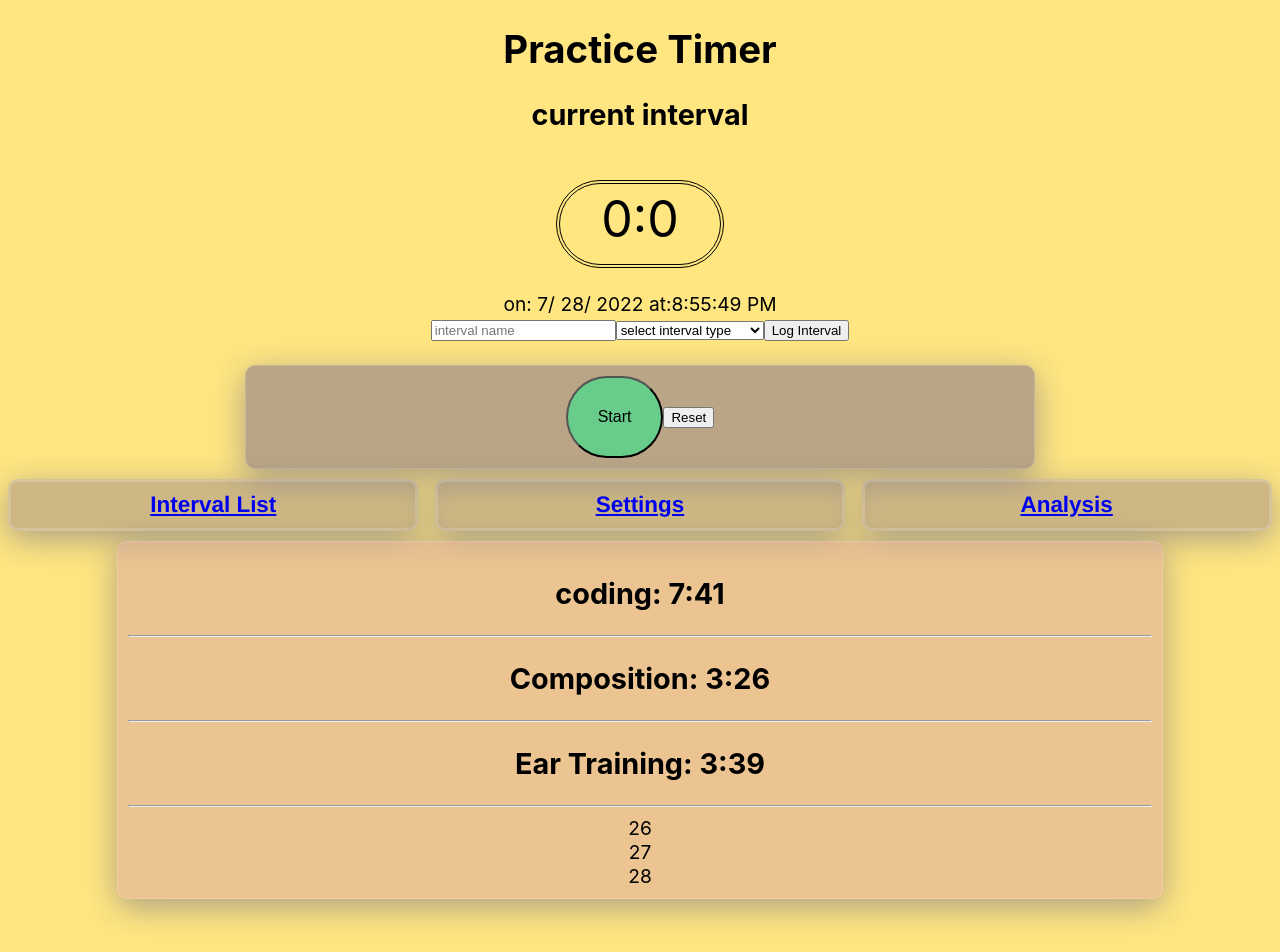
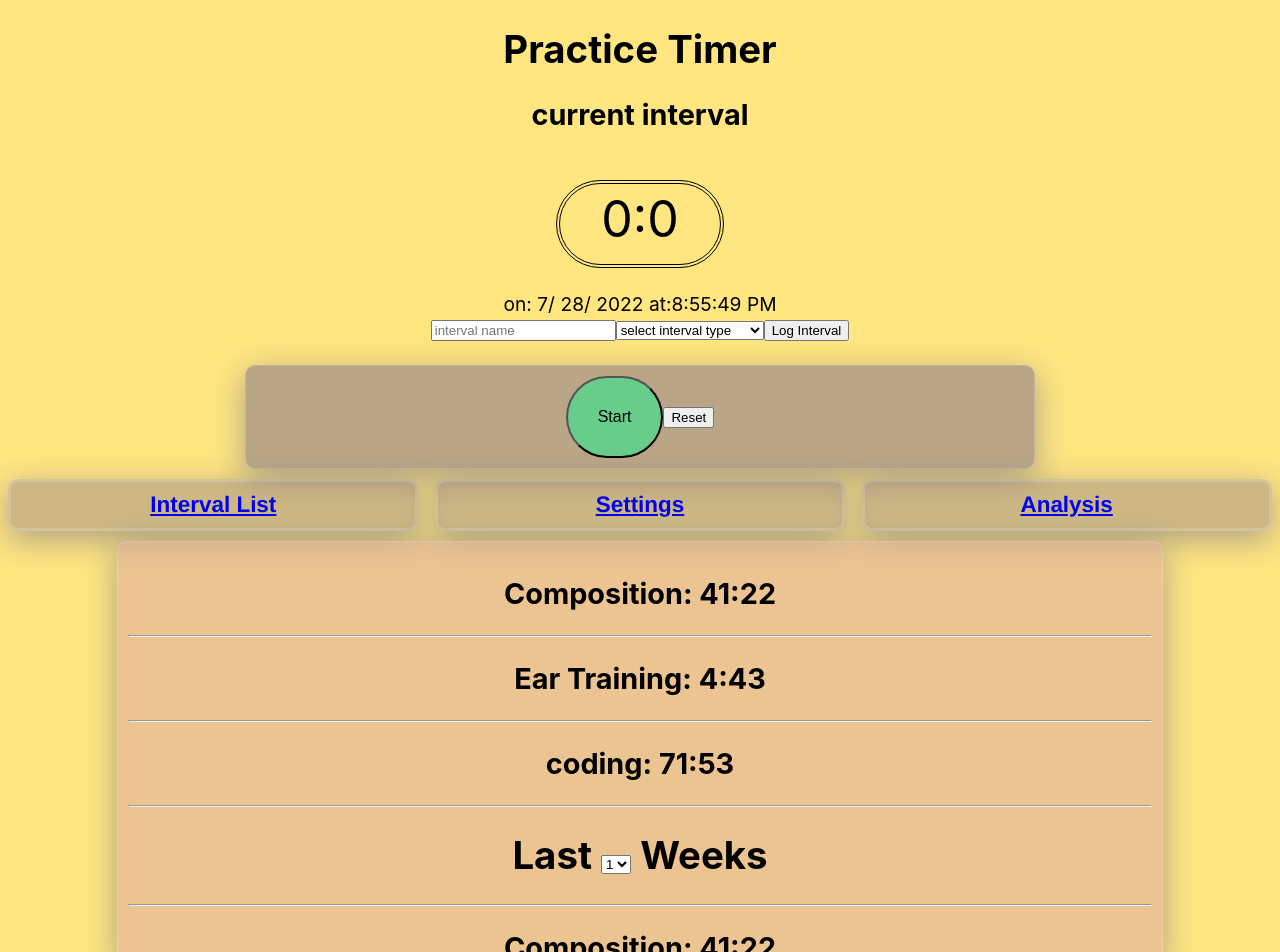
Before and after one commit to KDev-inAugust/React-Practice-Timer, a React (Create React App) app: page /analysis in a window 1280 px wide. Shown: the top 952 px of the page. Before the commit the page ends 899 px from the top, so only its background shows below. Built offline with nearby package versions, Linux system fonts and the light colour scheme; data requests are answered from the project's data file.

Commit message:
selected week range now works

```diff
--- a/db.json
+++ b/db.json
@@ -3,10 +3,10 @@
     {
       "name": "Trying to Code this thing",
       "duration": "37:56",
-      "category": "composition",
+      "category": "Composition",
       "date": {
-        "day": "27",
-        "month": "6",
+        "day": "15",
+        "month": "7",
         "year": "2022"
       },
       "id": 9,
@@ -15,7 +15,7 @@
     {
       "name": "",
       "duration": "1:4",
-      "category": "Sight Singing",
+      "category": "Ear Training",
       "date": {
         "day": "28",
         "month": "6",
@@ -37,11 +37,11 @@
     },
     {
       "name": "continuing to get details working",
-      "duration": "1:48",
+      "duration": "50:48",
       "category": "coding",
       "date": {
-        "day": "29",
-        "month": "6",
+        "day": "28",
+        "month": "7",
         "year": "2022"
       },
       "id": 20,
@@ -50,10 +50,10 @@
     {
       "name": "covid test",
       "duration": "15:12",
-      "category": "",
+      "category": "coding",
       "date": {
         "day": "30",
-        "month": "6",
+        "month": "7",
         "year": "2022"
       },
       "id": 21,
@@ -64,8 +64,8 @@
       "duration": "2:27",
       "category": "coding",
       "date": {
-        "day": "4",
-        "month": "7",
+        "day": "1",
+        "month": "8",
         "year": "2022"
       },
       "id": 25,
@@ -87,7 +87,7 @@
       "duration": "3:26",
       "category": "Composition",
       "date": {
-        "day": "10",
+        "day": "11",
         "month": "8",
         "year": "2022"
       },
@@ -98,7 +98,7 @@
       "duration": "3:39",
       "category": "Ear Training",
       "date": {
-        "day": "10",
+        "day": "11",
         "month": "8",
         "year": "2022"
       },
--- a/src/components/Analysis.js
+++ b/src/components/Analysis.js
@@ -1,36 +1,12 @@
-import React from "react";
+import React , {useState} from "react";
 
 
 
 function Analysis ({intervalData, categoryArray}){
 
-    let lastWeekArray=[];
+    const [weekAmountArray, setWeekAmountArray]=useState([1,2,3,4])
+    const [selectedAmount, setSelectedAmount]=useState(3)
 
-     function dbDateExtractor(){
-        let numWeeks = 1;
-        let now = new Date();
-        now.setDate(now.getDate() - numWeeks * 7);
-        console.log(now);
-        let lastWeek = Date.parse(now);
-        console.log('last week', lastWeek);
-        //---ms in a week = 604800000 --- today = 1660169736000
-
-        for(let index of intervalData){
-            let day = index.date.day;
-            let month = index.date.month;
-            let year = index.date.year;
-            console.log('in for loop', Date.parse(year-month-day));
-            let todaysDateMs=Date.parse(new Date());
-            let indexDateMs=Date.parse(`${year}-${month}-${day}`);
-            console.log('the math', todaysDateMs-indexDateMs)
-            if(indexDateMs>lastWeek){
-                    lastWeekArray.push(index.id)
-            }
-        }
-     }
-
-
-     dbDateExtractor()
 
 //--------------Turn the duration into a string--------
     function parseDurationString (index1){
@@ -48,9 +24,11 @@ function Analysis ({intervalData, categoryArray}){
     }
 
 
-    let analysisObject = {};
 
    //-------------create arrays of time entries-----------
+
+   let analysisObject = {};
+
     function createAnalysisObject(){
         for (let interval of intervalData){
             for (let category of categoryArray){
@@ -67,11 +45,67 @@ function Analysis ({intervalData, categoryArray}){
             }
         };
     }
+    createAnalysisObject()
 
-    //-------------add total time per category--------------
+//----------find the totals for last week only-----------
+let lastWeekArray=[];
 
-    createAnalysisObject()
-    console.log(lastWeekArray)
+function dbDateExtractor(){
+   let numWeeks = selectedAmount;
+   let now = new Date();
+   now.setDate(now.getDate() - numWeeks * 7);
+   console.log(now);
+   let lastWeek = Date.parse(now);
+
+   for(let index of intervalData){
+       let day = index.date.day;
+       let month = index.date.month;
+       let year = index.date.year;
+       let indexDateMs=Date.parse(`${year}-${month}-${day}`);
+       if(indexDateMs>lastWeek){
+               lastWeekArray.push(index.id)
+       }
+   }
+}
+
+dbDateExtractor()
+
+let lastWeeksObjects = [];
+for (let interval of intervalData) {
+   for(let element of lastWeekArray){
+       if (interval.id===element){
+      lastWeeksObjects.push(interval);
+       }}}
+
+//--------------create last week analysis object--------------
+
+let lastWeekAnalysisObject = {};
+
+    function createLastWeekAnalysisObject(){
+        for (let interval of lastWeeksObjects){
+            for (let category of categoryArray){
+                if (interval.category===category.name){
+                    if (lastWeekAnalysisObject[interval.category]===undefined)
+                    {lastWeekAnalysisObject[interval.category]=[];}
+                    if (lastWeekAnalysisObject[interval.category].length<1){
+                        lastWeekAnalysisObject[interval.category]=[interval.duration];
+                    }
+                    else lastWeekAnalysisObject[interval.category].push(interval.duration);
+
+                    lastWeekAnalysisObject[interval.category].total=parseDurationString(lastWeekAnalysisObject[interval.category]);
+                }
+            }
+        };
+    }
+    createLastWeekAnalysisObject();
+//-------------on change function for selecting the amount of weeks
+
+function handleWeeksChange(e){
+    setSelectedAmount(e.target.value)
+}
+
+//-------------add total time per category--------------
+
     return (
         <div className="container">
         {
@@ -84,11 +118,30 @@ function Analysis ({intervalData, categoryArray}){
                 )
             })
         }
-        {lastWeekArray.map(index=>{
-            return(
-                <p>{index}</p>
-            )
-        })}
+                {/* --------add totals for selected week range----------------- */}
+            <div>
+                <h1>{"Last "}
+                <select onChange={handleWeeksChange}>
+                    {weekAmountArray.map((index)=>{
+                        return (
+                            <option>{index}</option>
+                        )
+                    })}
+                 </select> Weeks
+                </h1>
+                <hr />
+                {
+
+                     Object.keys(lastWeekAnalysisObject).map((key, index)=>{
+                        return (
+                            <div key={index}>
+                                <h2>{key}: {lastWeekAnalysisObject[key].total}</h2>
+                                <hr />
+                                </div>
+                        )
+                    })
+                }
+            </div>
         </div>
     )
 }
```
